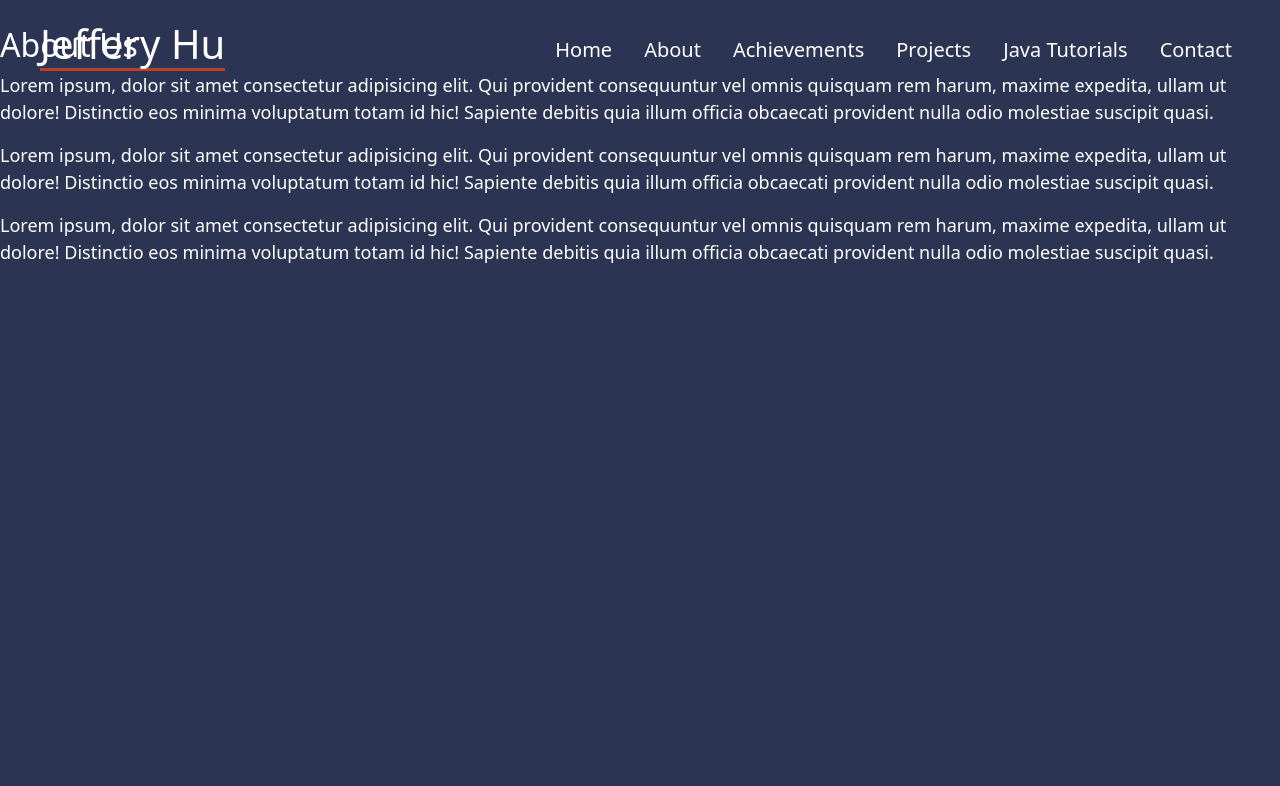
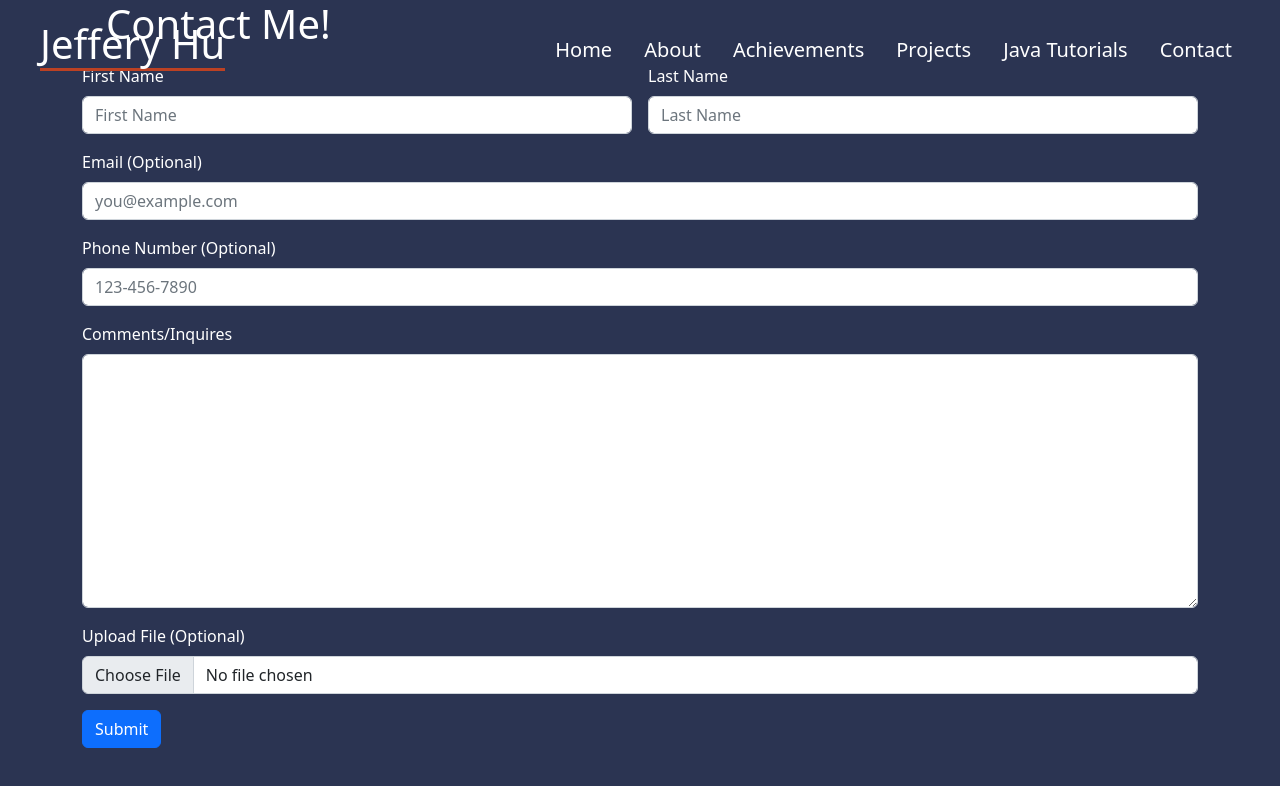
Before and after one commit to Jeffery05/jeffery05.github.io, a React (Create React App) app: page /contact in a window 1280 px wide. Shown: the top 786 px of the page. Built offline with nearby package versions, Linux system fonts and the light colour scheme.

Commit message:
added contact page

```diff
--- a/src/Components/contact.jsx
+++ b/src/Components/contact.jsx
@@ -1,12 +1,141 @@
-import React, { Component } from 'react';
+import React, { Component } from "react";
 
 export default function Contact() {
-    return (
-      <div className="about">
-        <h2>About Us</h2>
-        <p>Lorem ipsum, dolor sit amet consectetur adipisicing elit. Qui provident consequuntur vel omnis quisquam rem harum, maxime expedita, ullam ut dolore! Distinctio eos minima voluptatum totam id hic! Sapiente debitis quia illum officia obcaecati provident nulla odio molestiae suscipit quasi.</p>
-        <p>Lorem ipsum, dolor sit amet consectetur adipisicing elit. Qui provident consequuntur vel omnis quisquam rem harum, maxime expedita, ullam ut dolore! Distinctio eos minima voluptatum totam id hic! Sapiente debitis quia illum officia obcaecati provident nulla odio molestiae suscipit quasi.</p>
-        <p>Lorem ipsum, dolor sit amet consectetur adipisicing elit. Qui provident consequuntur vel omnis quisquam rem harum, maxime expedita, ullam ut dolore! Distinctio eos minima voluptatum totam id hic! Sapiente debitis quia illum officia obcaecati provident nulla odio molestiae suscipit quasi.</p>
+  return (
+    <div>
+      <div className="container mt-8">
+        <h1 className="mb-3 ps-4">Contact Me!</h1>
+
+        <form
+          className="needs-validation"
+          action="https://formsubmit.co/21cf21a5b8ab56a75a57936bb6cf5c64"
+          method="POST"
+          enctype="multipart/form-data"
+        >
+          <div className="row g-3">
+            <div className="col-sm-6">
+              <label for="firstName" className="form-label">
+                First Name
+              </label>
+              <input
+                name="First name"
+                type="text"
+                className="form-control"
+                id="firstName"
+                placeholder="First Name"
+                value=""
+                required
+              />
+              <div className="invalid-feedback">
+                Valid first name is required.
+              </div>
+            </div>
+            <div className="col-sm-6">
+              <label for="lastName" className="form-label">
+                Last Name
+              </label>
+              <input
+                name="Last name"
+                type="text"
+                className="form-control"
+                id="firstName"
+                placeholder="Last Name"
+                value=""
+                required
+              />
+              <div className="invalid-feedback">
+                Valid last name is required.
+              </div>
+            </div>
+            <div className="col-sm-12">
+              <label for="email" className="form-label">
+                Email (Optional)
+              </label>
+              <input
+                name="email"
+                type="email"
+                className="form-control"
+                id="email"
+                placeholder="you@example.com"
+              />
+            </div>
+            <div className="col-sm-12">
+              <label for="phone" className="form-label">
+                Phone Number (Optional)
+              </label>
+              <input
+                name="phone"
+                type="tel"
+                className="form-control"
+                id="phone"
+                placeholder="123-456-7890"
+              />
+            </div>
+            <div className="col-sm-12">
+              <label for="commentTextArea" className="form-label">
+                Comments/Inquires
+              </label>
+              <textarea
+                name="message"
+                className="form-control"
+                id="commentTextArea"
+                rows="10"
+                required
+              ></textarea>
+              <div className="invalid-feedback">
+                Valid comment/question is required.
+              </div>
+            </div>
+            <div className="col-sm-12">
+              <label for="uploadFile" className="form-label">
+                Upload File (Optional)
+              </label>
+              <input
+                name="attachment"
+                accept="image/png, image/jpeg"
+                className="form-control"
+                type="file"
+                id="uploadFile"
+              />
+            </div>
+          </div>
+          <button
+            type="submit"
+            className="btn btn-primary mt-3"
+            id="sendMessage"
+          >
+            Submit
+          </button>
+          <input
+            type="hidden"
+            name="_next"
+            value="https://jeffery05.github.io/Website/done.html"
+          />
+        </form>
+        <div className="toast position-fixed bottom-0 start-50 translate-middle-x mb-3">
+          <div
+            id="sendMessage"
+            className="toast hide"
+            role="alert"
+            aria-live="assertive"
+            aria-atomic="true"
+          >
+            <div className="toast-header">
+              <strong className="me-auto">Jeffery</strong>
+              <button
+                type="button"
+                className="btn-close"
+                data-bs-dismiss="toast"
+                aria-label="Close"
+              ></button>
+            </div>
+            <div className="toast-body">
+              Thank you for submitting your message. We will get back in touch
+              soon!
+            </div>
+          </div>
+        </div>
       </div>
-    )
-  }
+    </div>
+  );
+}
--- a/src/index.css
+++ b/src/index.css
@@ -22,9 +22,6 @@
   margin-top: 2%
 }
 
-.about-rows{
-
-}
 /* Wrapping element */
 /* Set some basic padding to keep content from hitting the edges */
 .body-content {
```
